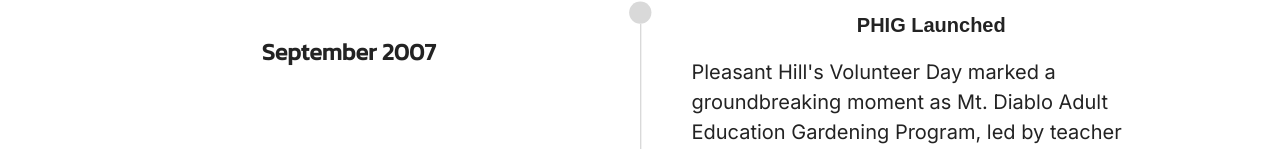
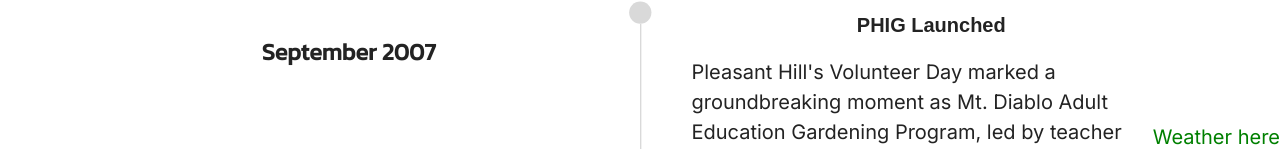
Before and after one commit to ramitaarora/phig-website, a React (Create React App) app: page /about in a window 1280 px wide. Shown: the part 651-800 px from the top of the page. Built offline with nearby package versions, Linux system fonts and the light colour scheme; a web font is replaced by a local one.

Commit message:
created element, fixed to bottom of screen

```diff
--- a/src/App.css
+++ b/src/App.css
@@ -546,6 +546,17 @@
   width: 100%;
 }
 
+/* Weather Icon */
+
+#weather-icon {
+  position: fixed;
+  color: green;
+  background: transparent;
+  bottom: 0;
+  right: 0;
+  z-index: 100000;
+}
+
 /* Footer Styles */
 
 footer a {
--- a/src/App.js
+++ b/src/App.js
@@ -4,11 +4,13 @@
 import { Outlet } from 'react-router-dom';
 import Navbar from './components/Navbar';
 import Footer from './components/Footer';
+import WeatherIcon from './components/WeatherIcon';
 
 function App() {
   return (
     <div className="App">
       <Navbar />
+      <WeatherIcon />
       <Outlet/>
       <Footer />
     </div>
--- /dev/null
+++ b/src/components/WeatherIcon.jsx
@@ -0,0 +1,7 @@
+export default function WeatherIcon() {
+    return (
+        <div id="weather-icon">
+            <p>Weather here</p>
+        </div>
+    )
+}
--- a/src/pages/Home.jsx
+++ b/src/pages/Home.jsx
@@ -7,6 +7,7 @@
 import Newsfeed from '../components/Newsfeed'
 import { css } from '@emotion/css';
 import { Link } from 'react-router-dom';
+
 
 const Home = () => {
     return (
```
